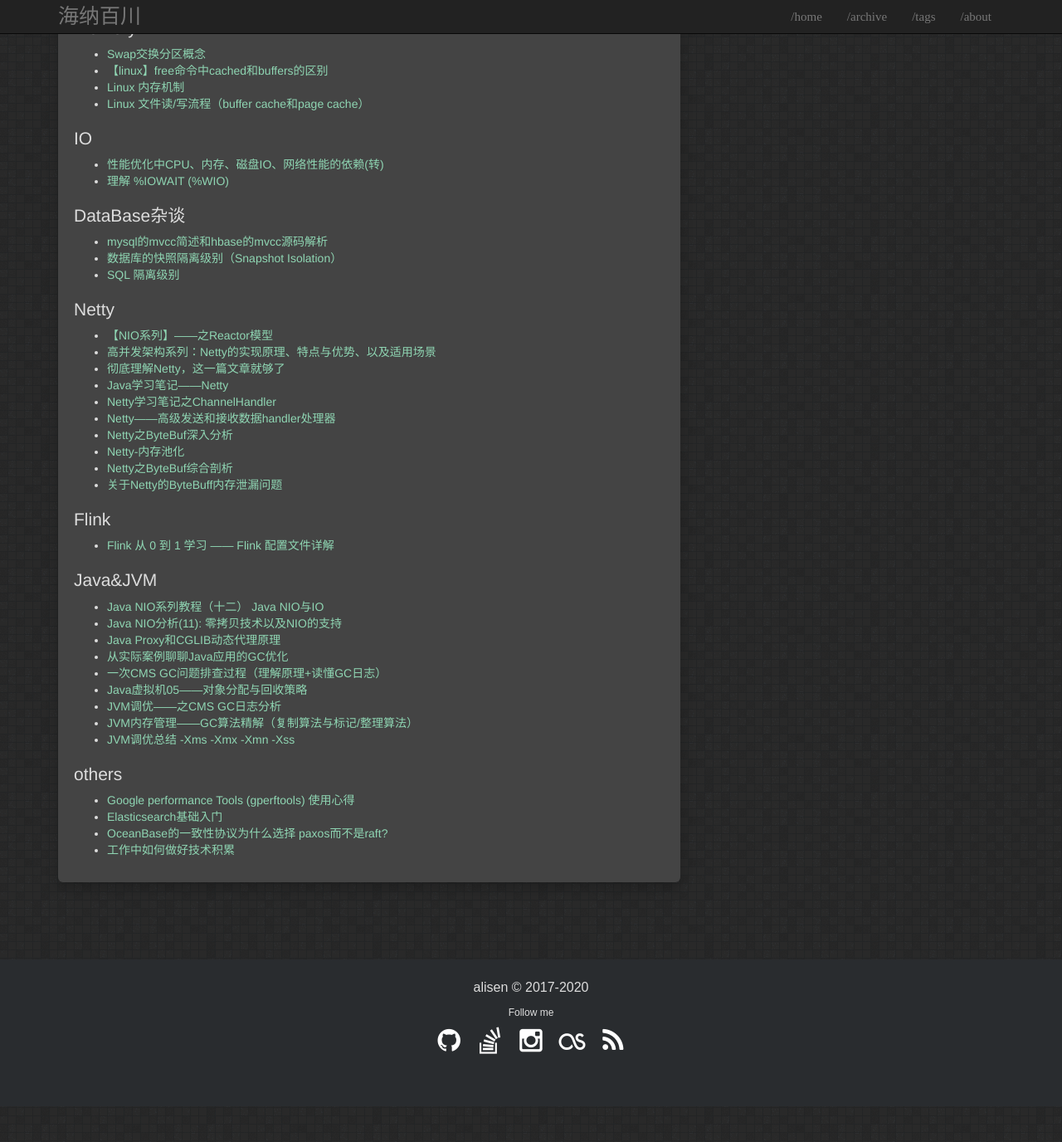
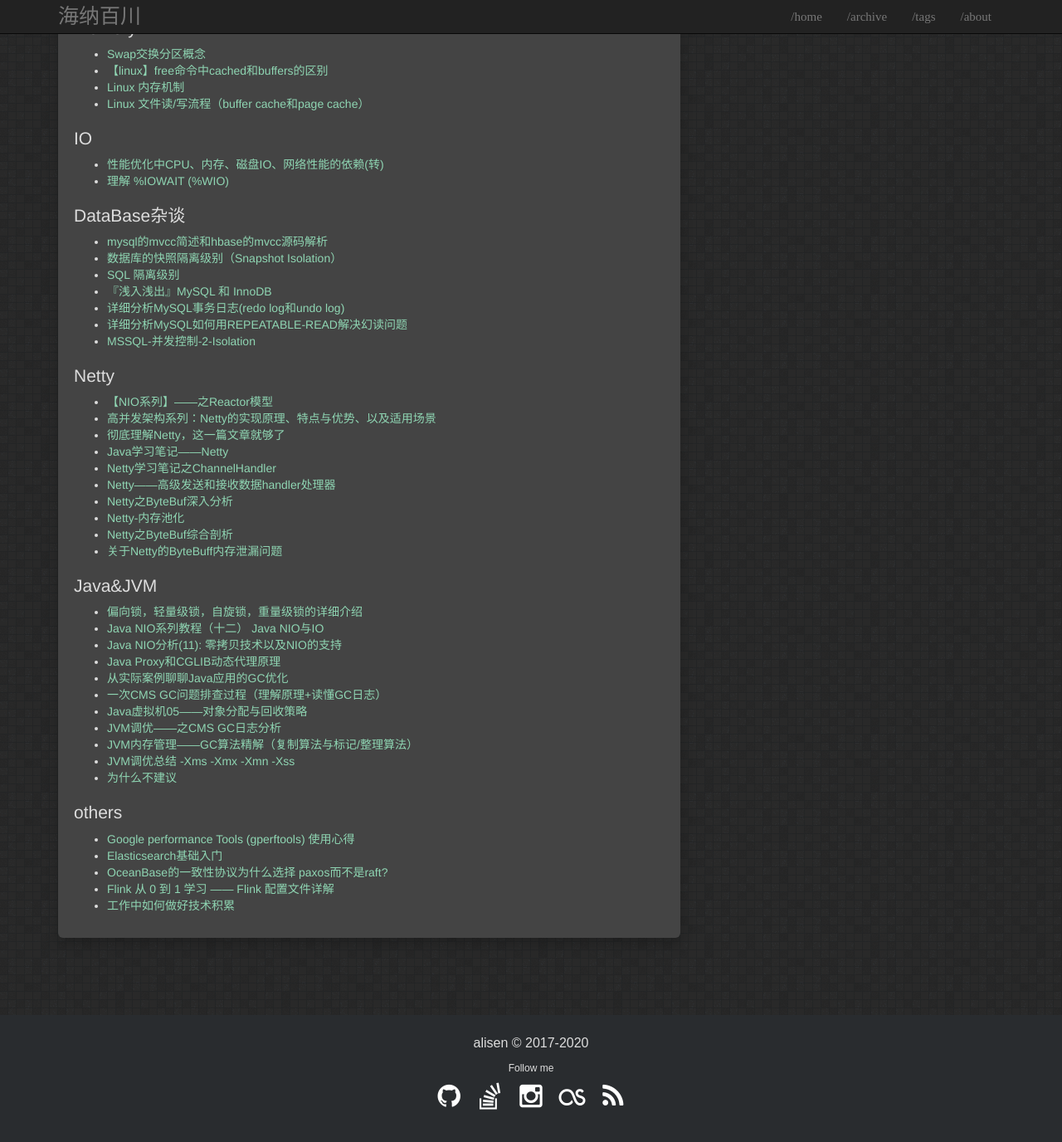
Before and after one commit to igithu/summary, a Jekyll site: the page built from _posts/2019-06-13-others.md, in a window 1280 px wide and 1400 px high, scrolled down 586 px. Shown: the top 1376 px of the window at 83% size. Built offline with Jekyll 4.4.1, drawn with Linux system fonts in a browser that asks for light colours; before the commit the page ends 1919 px from its top, so only the background shows below that.

Commit message:
Update 2019-06-13-others.md

```diff
--- a/_posts/2019-06-13-others.md
+++ b/_posts/2019-06-13-others.md
@@ -41,6 +41,10 @@ date: 2019-06-13
 * [mysql的mvcc简述和hbase的mvcc源码解析](https://arthas.ink/2018/09/06/mysql%E7%9A%84mvcc%E5%92%8Chbase%E7%9A%84mvcc/)
 * [数据库的快照隔离级别（Snapshot Isolation）](https://www.cnblogs.com/ljhdo/p/5037033.html)
 * [SQL 隔离级别](https://ggaaooppeenngg.github.io/zh-CN/2017/04/16/SQL%E9%9A%94%E7%A6%BB%E7%BA%A7%E5%88%AB/)
+* [『浅入浅出』MySQL 和 InnoDB](https://draveness.me/mysql-innodb)
+* [详细分析MySQL事务日志(redo log和undo log)](https://juejin.im/entry/5ba0a254e51d450e735e4a1f)
+* [详细分析MySQL如何用REPEATABLE-READ解决幻读问题](https://elsef.com/2018/11/28/%E7%BB%8F%E5%B8%B8%E8%A2%AB%E8%AF%AF%E8%A7%A3%E7%9A%84MySQL%E4%B8%AD%E5%AF%B9REPEATABLE-READ/)
+* [MSSQL-并发控制-2-Isolation](https://www.cnblogs.com/xinysu/p/7881065.html)
 
 
 ## Netty
@@ -55,11 +59,10 @@ date: 2019-06-13
 * [Netty之ByteBuf综合剖析](https://blog.csdn.net/zs_Scofield/article/details/53100147)
 * [关于Netty的ByteBuff内存泄漏问题](https://www.jianshu.com/p/b9241e7a9eda)
 
-## Flink
-* [Flink 从 0 到 1 学习 —— Flink 配置文件详解](http://www.54tianzhisheng.cn/2018/10/27/flink-config/)
 
 
 ## Java&JVM
+* [偏向锁，轻量级锁，自旋锁，重量级锁的详细介绍](https://www.cnblogs.com/wade-luffy/p/5969418.html)
 * [Java NIO系列教程（十二） Java NIO与IO](http://ifeve.com/java-nio-vs-io/)
 * [Java NIO分析(11): 零拷贝技术以及NIO的支持](http://sound2gd.wang/2018/07/24/Java-NIO%E5%88%86%E6%9E%90-11-%E9%9B%B6%E6%8B%B7%E8%B4%9D%E6%8A%80%E6%9C%AF/)
 * [Java Proxy和CGLIB动态代理原理 ](https://www.cnblogs.com/CarpenterLee/p/8241042.html)
@@ -69,11 +72,12 @@ date: 2019-06-13
 * [JVM调优——之CMS GC日志分析](https://www.cnblogs.com/onmyway20xx/p/6590603.html)
 * [JVM内存管理------GC算法精解（复制算法与标记/整理算法）](https://www.cnblogs.com/zuoxiaolong/p/jvm5.html)
 * [JVM调优总结 -Xms -Xmx -Xmn -Xss](https://blog.csdn.net/gaitiangai/article/details/51680381)
-
+* [为什么不建议](http://hellojava.info/?p=142)
 
 
 ## others
 * [Google performance Tools (gperftools) 使用心得](https://www.cnblogs.com/persistentsnail/p/3294843.html)
 * [Elasticsearch基础入门](https://www.cnblogs.com/jajian/p/9976900.html)
 * [OceanBase的一致性协议为什么选择 paxos而不是raft?](https://www.zhihu.com/question/52337912)
+* [Flink 从 0 到 1 学习 —— Flink 配置文件详解](http://www.54tianzhisheng.cn/2018/10/27/flink-config/)
 * [工作中如何做好技术积累](https://tech.meituan.com/2018/04/16/study-vs-work.html)
```
